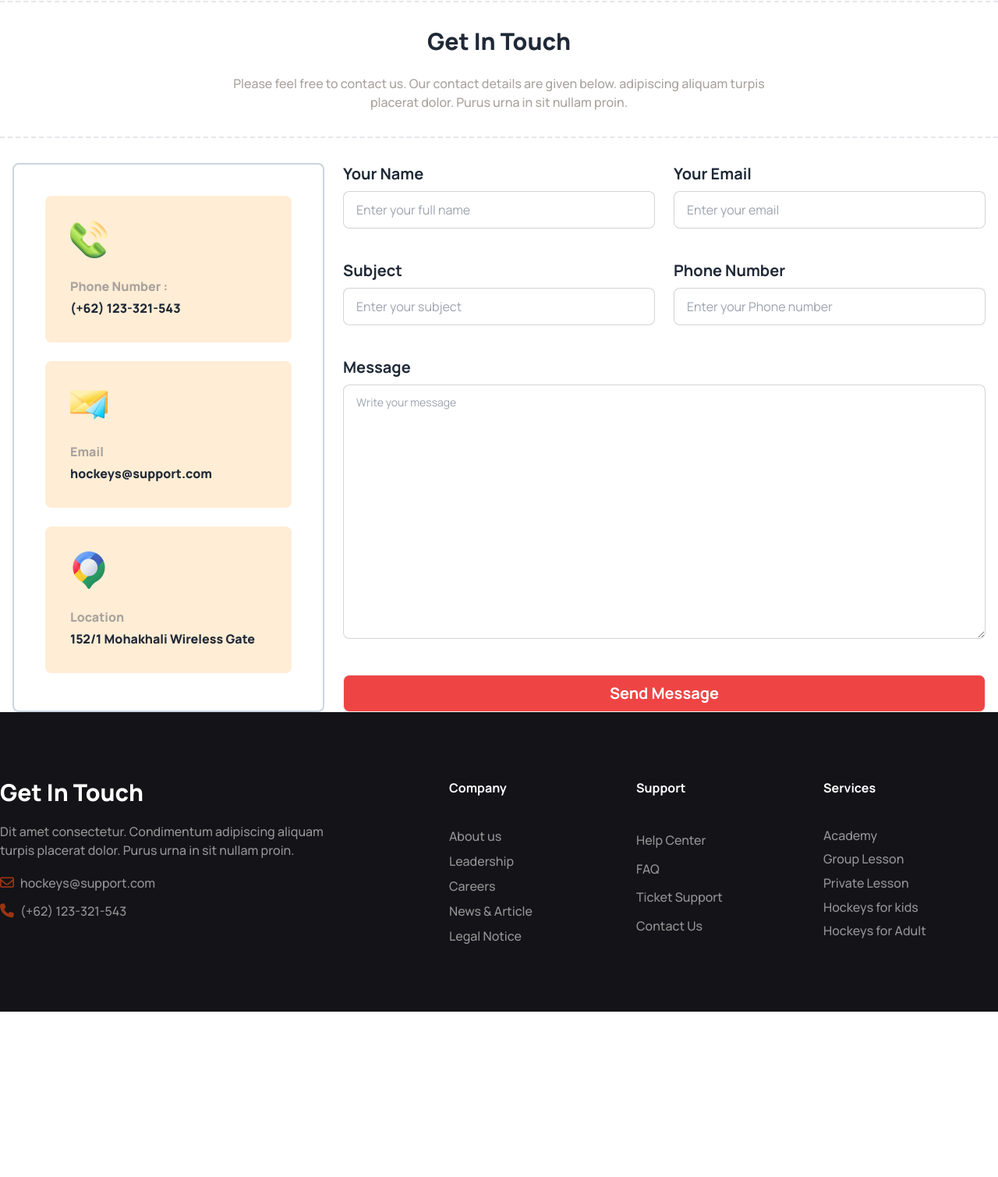
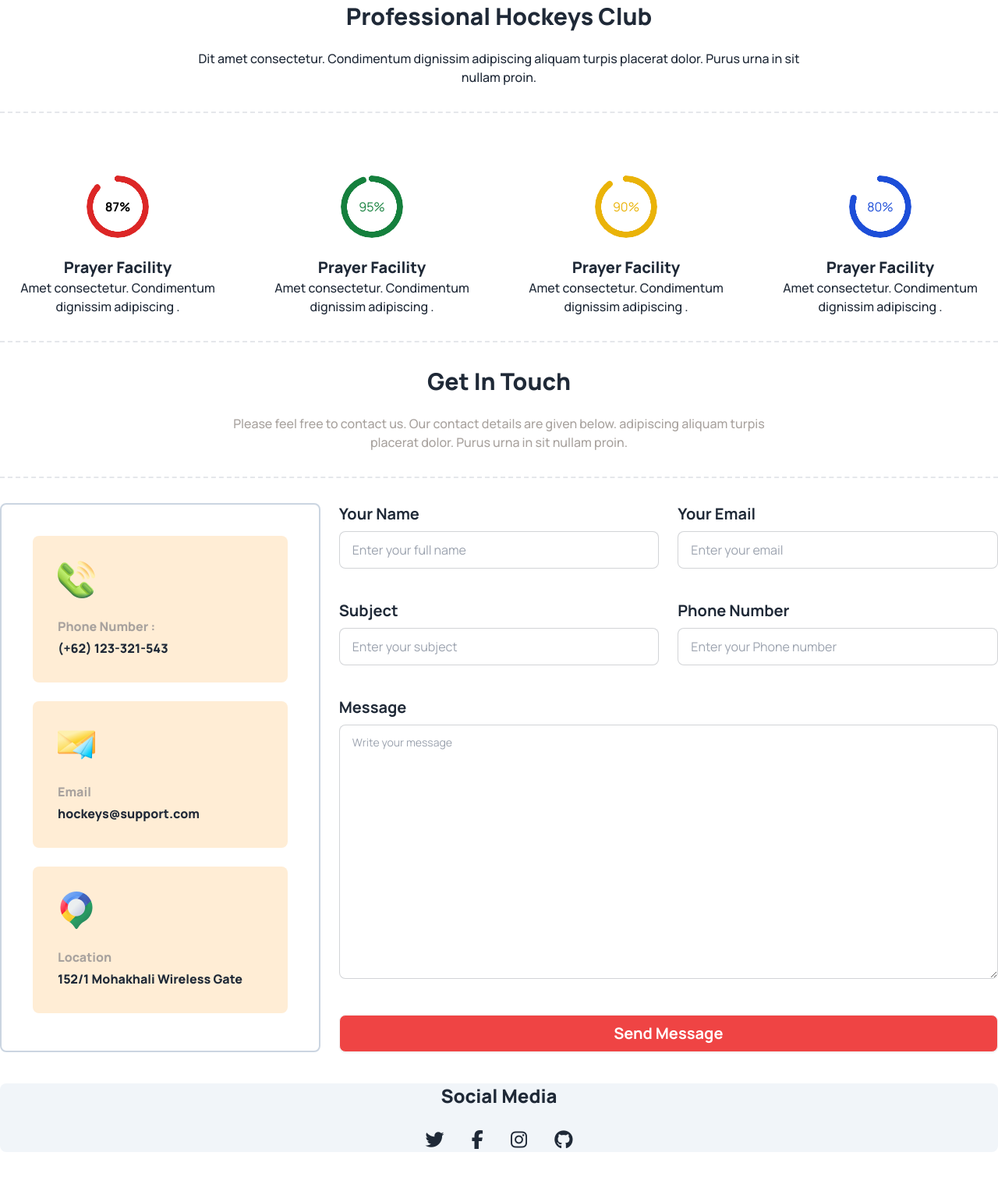
Before and after one commit to tirthorajmondal/hockeys-club, a plain HTML site: page index.html in a window 1280 px wide. Shown: the part 31-1540 px from the top of the page at 78% size. Before the commit the page ends 1328 px from the top, so only its background shows below. Drawn offline with nearby package versions, Linux system fonts and the light colour scheme.

Commit message:
social links added

```diff
--- a/index.html
+++ b/index.html
@@ -63,6 +63,42 @@
         </nav>
     </header>
     <main>
+        <section class="container mx-auto">
+            <div class="">
+                <div class="mb-20 p-8 border-2 border-dashed border-y-gray-200 border-x-0">
+                    <h2 class="text-center font-extrabold text-3xl mb-6">Professional Hockeys Club</h2>
+                    <p class="text-center font-medium w-2/3 mx-auto">
+                        Dit amet consectetur. Condimentum dignissim
+                        adipiscing aliquam turpis placerat dolor. Purus urna in sit nullam proin.
+                    </p>
+                </div>
+                <div class="flex items-center gap-6 lg:justify-around flex-col lg:flex-row">
+                    <div class="w-64 flex flex-col justify-center  items-center">
+                        <div class="radial-progress text-red-600  mb-6" style="--value:87;" role="progressbar"><span
+                                class="font-bold text-black">87%</span></div>
+                        <h3 class="text-center font-extrabold text-xl ">Prayer Facility</h3>
+                        <p class="text-center font-medium ">Amet consectetur. Condimentum dignissim adipiscing .</p>
+                    </div>
+                    <div class="w-64 flex flex-col justify-center  items-center">
+                        <div class="radial-progress text-green-700 mb-6" style="--value:95;" role="progressbar">95%
+                        </div>
+                        <h3 class="text-center font-extrabold text-xl ">Prayer Facility</h3>
+                        <p class="text-center font-medium ">Amet consectetur. Condimentum dignissim adipiscing .</p>
+                    </div>
+                    <div class="w-64 flex flex-col justify-center  items-center">
+                        <div class="radial-progress text-yellow-500 mb-6" style="--value:90;" role="progressbar">90%
+                        </div>
+                        <h3 class="text-center font-extrabold text-xl ">Prayer Facility</h3>
+                        <p class="text-center font-medium ">Amet consectetur. Condimentum dignissim adipiscing .</p>
+                    </div>
+                    <div class="w-64 flex flex-col justify-center  items-center">
+                        <div class="radial-progress text-blue-700 mb-6" style="--value:80;" role="progressbar">80%</div>
+                        <h3 class="text-center font-extrabold text-xl ">Prayer Facility</h3>
+                        <p class="text-center font-medium ">Amet consectetur. Condimentum dignissim adipiscing .</p>
+                    </div>
+                </div>
+            </div>
+        </section>
         <section class="container mx-auto ">
             <div class=" p-8 mx-4 lg:mx-auto my-8 text-center border-2 border-dashed border-y-gray-200 border-x-0">
                 <h3 class=" font-extrabold text-3xl mb-6">Get In Touch</h3>
@@ -72,7 +108,7 @@
                 </p>
             </div>
 
-            <div class="grid grid-cols-1 lg:grid-cols-3 gap-6 mx-4">
+            <div class="grid grid-cols-1 lg:grid-cols-3 gap-6 mx-4 lg:mx-auto">
                 <!-- info-div -->
                 <div class="grid-cols-1 border-2 border-slate-300 rounded-lg">
                     <div class="py-4 px-2 lg:py-10 px-4 lg:px-10 grid grid-cols-1 gap-6">
@@ -129,34 +165,49 @@
                 </div>
 
             </div>
+        </section>
+        <!-- social links -->
 
+        <section class="container lg:mx-auto ">
 
+             <div class="rounded-lg my-10 mx-4 lg:mx-auto bg-slate-100">
+                <div class="text-center lg:mx-auto my-8">
+                    <h2 class="text-center text-2xl font-extrabold mb-6">Social Media</h2>
+                    <div class="">
+                        <span class="mx-4 text-2xl"><i class="fa-brands fa-twitter"></i></span>
+                        <span class="mx-4 text-2xl"><i class="fa-brands fa-facebook-f"></i></span>
+                        <span class="mx-4 text-2xl"><i class="fa-brands fa-instagram"></i></span>
+                        <span class="mx-4 text-2xl"><i class="fa-brands fa-github"></i></span>
+                    </div>
+                </div>
+            </div>
         </section>
+
     </main>
 
-    <footer class=" bg-[#131318] h-96 flex items-center">
-        <div class="container mx-auto ">
-            <div class="grid lg:grid-cols-5 gap-40">
+    <footer class=" bg-[#131318] lg:h-96 flex items-center py-10">
+        <div class="container lg:mx-auto mx-4">
+            <div class="grid lg:grid-cols-5 lg:gap-40 gap-10 mx-auto ">
                 <!-- footer-text -->
-                <div class="flex flex-col lg:col-span-2">
-                    <h2 class="font-extrabold text-3xl text-white mb-5">Get In Touch</h2>
-                    <p class="mb-4 ">
+                <div class="flex flex-col col-span-1 lg:col-span-2">
+                    <h2 class="font-extrabold text-3xl text-center lg:text-left text-white mb-5">Get In Touch</h2>
+                    <p class="mb-4 text-center lg:text-left ">
                         Dit amet consectetur. Condimentum adipiscing aliquam turpis placerat dolor. Purus urna in sit
                         nullam proin.
                     </p>
-                    <div class="flex items-center ">
-                        <span><i class="fa-regular fa-envelope text-orange-800 text-lg"></i></span>
+                    <div class="flex items-center justify-center lg:justify-normal ">
+                        <span><i class="fa-regular fa-envelope text-orange-800 text-lg "></i></span>
                         <p class="ml-2">hockeys@support.com</p>
                     </div>
-                    <div class="flex items-center my-2">
-                        <span><i class="fa-solid fa-phone text-orange-800 text-lg"></i></span>
+                    <div class="flex items-center my-2 justify-center lg:justify-normal ">
+                        <span><i class="fa-solid fa-phone text-orange-800 text-lg "></i></span>
                         <p class="ml-2">(+62) 123-321-543</p>
                     </div>
 
                 </div>
                 <!-- footer-links -->
-                <div class="grid grid-cols-3 gap-4 lg:col-span-3">
-                    <div class="grid grid-cols-1 gap-2 w-2/3">
+                <div class="grid grid-cols-2 lg:grid-cols-3 gap-4 gap-y-8 lg:col-span-3 ">
+                    <div class="grid grid-cols-1 gap-2 lg:w-2/3 text-center lg:text-left">
                         <h3>Company</h3>
                         <li><a href="#">About us</a></li>
                         <li><a href="#">Leadership</a></li>
@@ -164,7 +215,7 @@
                         <li><a href="#">News & Article</a></li>
                         <li><a href="#">Legal Notice</a></li>
                     </div>
-                    <div class="grid grid-cols-1 gap-2w-2/3">
+                    <div class="grid grid-cols-1 gap-2 lg:w-2/3 text-center lg:text-left">
                         <h3>Support</h3>
                         <li><a href="#">Help Center</a></li>
                         <li><a href="#">FAQ</a></li>
@@ -172,7 +223,7 @@
                         <li><a href="#">Contact Us</a></li>
 
                     </div>
-                    <div class="grid grid-cols-1 gap-2w-2/3">
+                    <div class="grid grid-cols-1 gap-2 lg:w-2/3 text-center lg:text-left  ">
                         <h3>Services</h3>
                         <li><a href="#">Academy</a></li>
                         <li><a href="#">Group Lesson</a></li>
```
